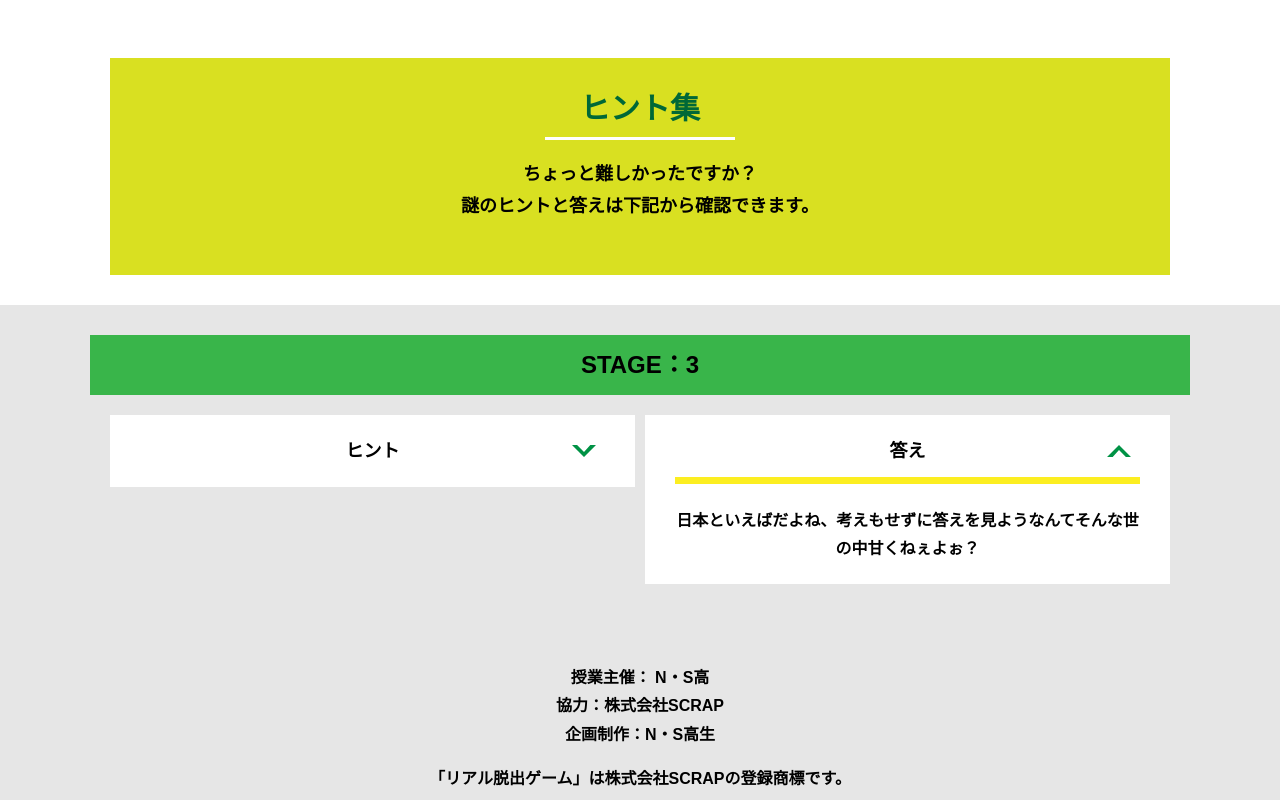
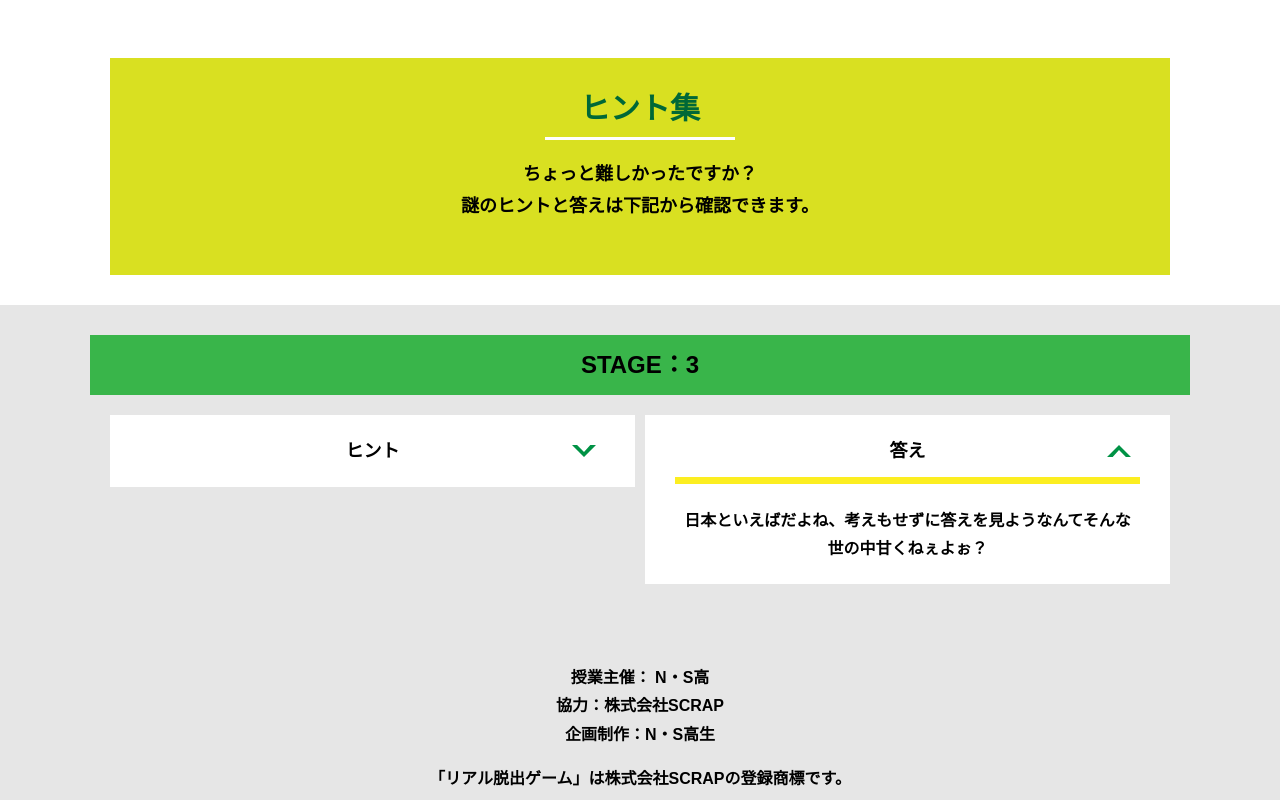
Before and after one commit to Manating/alfa-ikebukuro-1, a plain HTML site: page hint3.html in a window 1280 px wide. Both pictures are taken after a click on the element "答え". Shown: the part 772-1572 px from the top of the page. Drawn offline with nearby package versions, Linux system fonts and the light colour scheme; files that its build step writes are made by us from their sources.

Commit message:
Update hint3.html

```diff
--- a/hint3.html
+++ b/hint3.html
@@ -63,7 +63,7 @@
           <div class="column">
             <div class="card">
               <h3 class="card__title">答え<svg class="card__arrow"><use xlink:href="#arrow"></use></svg></h3>
-              <p class="card__content">日本といえばだよね、考えもせずに答えを見ようなんてそんな世の中甘くねぇよぉ？</p>
+              <p class="card__content">日本といえばだよね、考えもせずに答えを見ようなんてそんな　世の中甘くねぇよぉ？</p>
             </div>
 
  <!-- 3-2答え追加
```
